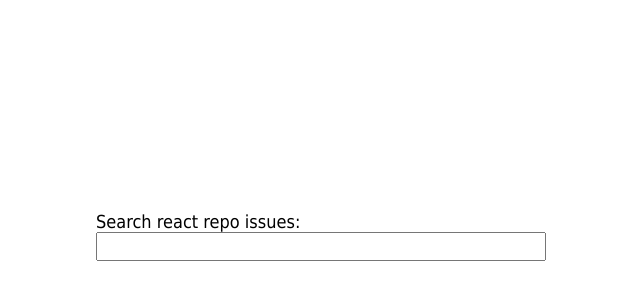
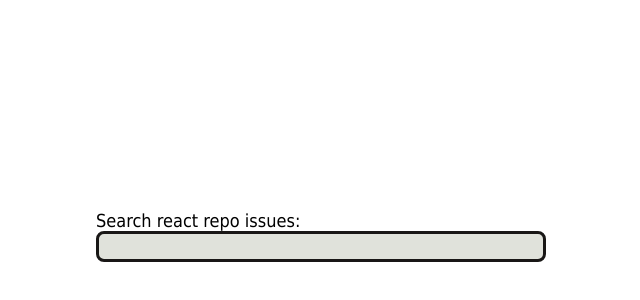
Before and after one commit to nicooga/avantica_nu_order_coding_challenge, a React app: page / in a window 1280 px wide. Shown: the part 164-464 px from the top of the page, without its empty margins (319-959 px from the left). Built offline with nearby package versions, Linux system fonts and the light colour scheme.

Commit message:
Embelish

```diff
--- a/src/GithubIssuesInput/styledComponents.ts
+++ b/src/GithubIssuesInput/styledComponents.ts
@@ -17,7 +17,9 @@ const SuggestionsBox = styled.div`
   overflow: hidden;
   border: 1px solid lightgrey;
   box-sizing: border-box;
-  background: white;
+  background: #e0e2db;
+  border: 3px solid #191716;
+  border-radius: 8px;
 `;
 
 const SuggestionsBoxItem = styled.div`
@@ -26,20 +28,26 @@ const SuggestionsBoxItem = styled.div`
   cursor: pointer;
 
   &:not(:last-child) {
-    border-bottom: 1px solid lightgrey;
+    border-bottom: 1px solid #beb7a4;
   }
 
   &:hover,
   &.active {
-    background-color: tomato;
+    background-color: #e6af2e;
   }
 `;
 
 const Input = styled.input`
   width: 450px;
-  border: 1px solid: lightgrey;
+  background: #e0e2db;
+  border: 3px solid #191716;
+  border-radius: 8px;
   padding: 5px 8px;
   box-sizing: border-box;
+
+  &:focus {
+    outline: none !important;
+  }
 `;
 
 export { Root, SuggestionsBox, SuggestionsBoxItem, Input };
```
Also changed, not shown: 1 other file (tests, documents, lock files or other folders).
